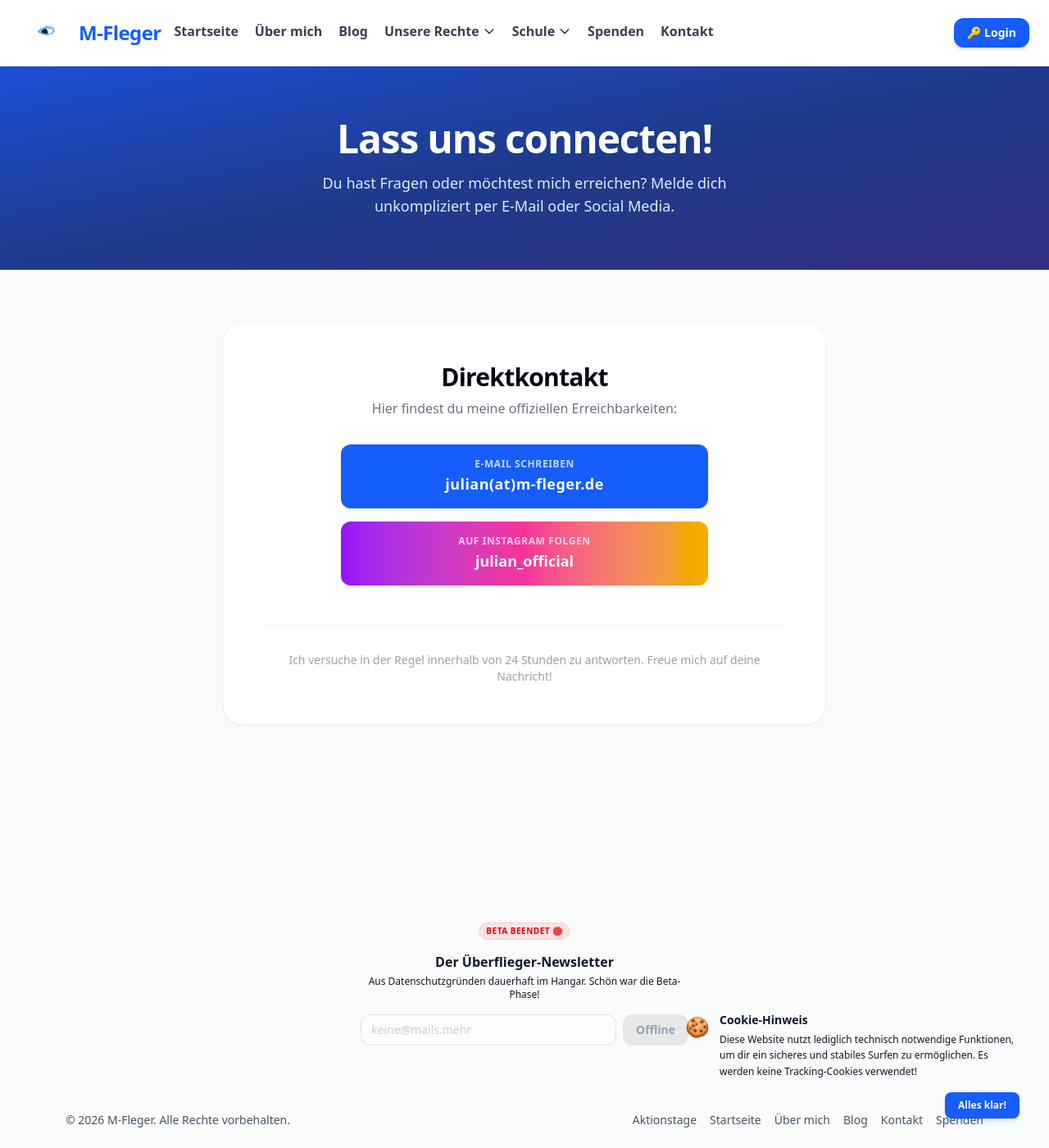
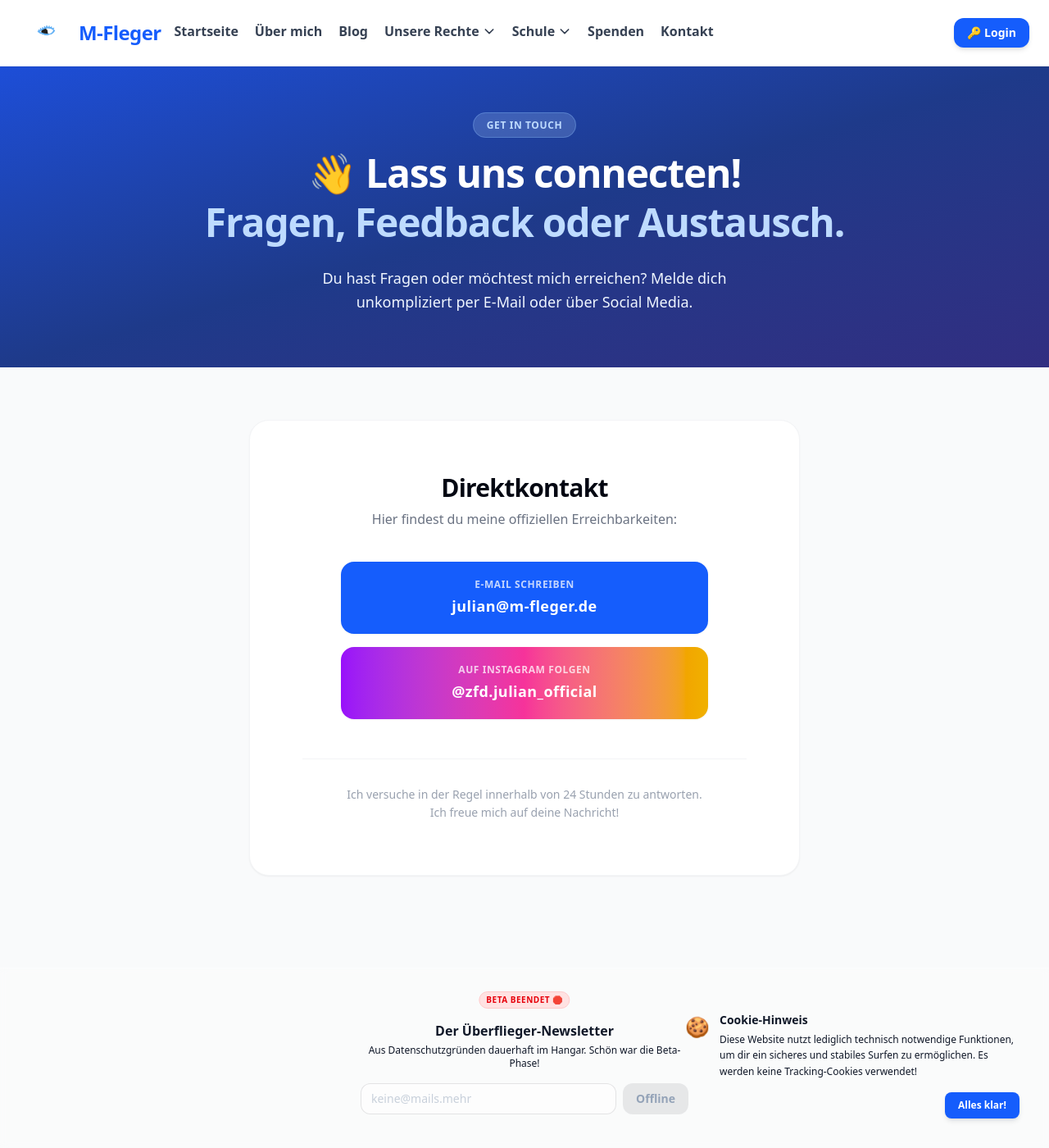
Before and after one commit to julian13053/julian13053.github.io, a Jekyll site: the page built from kontakt.md, in a window 1280 px wide and 1400 px high. Shown: the whole window at 82% size. Built offline with Jekyll 4.4.1, drawn with Linux system fonts in a browser that asks for light colours.

Commit message:
Update kontakt.md

```diff
--- a/kontakt.md
+++ b/kontakt.md
@@ -8,49 +8,57 @@
     <meta name="viewport" content="width=device-width, initial-scale=1.0">
     <title>Kontakt - M-Fleger</title>
     <script src="https://cdn.jsdelivr.net/npm/@tailwindcss/browser@4"></script>
+    <style>
+        @keyframes fadeInUp {
+            from { opacity: 0; transform: translateY(20px); }
+            to { opacity: 1; transform: translateY(0); }
+        }
+        .animate-fade-in { animation: fadeInUp 0.8s ease-out forwards; }
+    </style>
 </head>
-<body class="bg-gray-50 text-gray-900 font-sans antialiased flex flex-col min-h-screen">
+<body class="bg-gray-50 text-gray-900 font-sans antialiased flex flex-col min-h-screen relative">
 
-    <!-- NAVIGATION -->
     <nav class="bg-white border-b border-gray-100 sticky top-0 z-50 shadow-xs">
         {% include navigation.html %}
     </nav>
 
-    <!-- HEADER -->
-    <header class="bg-gradient-to-br from-[#1d4ed8] via-[#1e3a8a] to-[#312e81] text-white py-12 md:py-16 px-4 text-center">
-        <div class="max-w-4xl mx-auto">
-            <h1 class="text-3xl md:text-5xl font-black tracking-tight mb-4">Lass uns connecten!</h1>
-            <p class="text-base md:text-lg text-blue-100 max-w-xl mx-auto">Du hast Fragen oder möchtest mich erreichen? Melde dich unkompliziert per E-Mail oder Social Media.</p>
+    <header class="bg-gradient-to-br from-[#1d4ed8] via-[#1e3a8a] to-[#312e81] text-white py-16 px-4 md:px-6 overflow-hidden">
+        <div class="max-w-4xl mx-auto text-center animate-fade-in">
+            <span class="bg-blue-200/20 text-blue-200 border border-blue-300/30 font-extrabold px-4 py-1.5 rounded-full text-xs uppercase tracking-wider">Get in Touch</span>
+            <h1 class="text-4xl md:text-5xl font-black tracking-tight mt-5 mb-6 leading-tight">
+                👋 Lass uns connecten!<br><span class="text-blue-200">Fragen, Feedback oder Austausch.</span>
+            </h1>
+            <p class="text-base md:text-lg text-blue-50 max-w-xl mx-auto leading-relaxed">
+                Du hast Fragen oder möchtest mich erreichen? Melde dich unkompliziert per E-Mail oder über Social Media.
+            </p>
         </div>
     </header>
 
-    <!-- MAIN CONTENT -->
-    <main class="max-w-3xl mx-auto px-4 py-10 md:py-16 flex-grow w-full">
-        <div class="bg-white border border-gray-100 p-6 md:p-12 rounded-2xl md:rounded-3xl shadow-xs text-center">
-            <h2 class="text-2xl md:text-3xl font-black text-gray-950 tracking-tight mb-2">Direktkontakt</h2>
-            <p class="text-gray-500 font-medium text-sm md:text-base mb-8">Hier findest du meine offiziellen Erreichbarkeiten:</p>
+    <main class="max-w-4xl mx-auto px-4 md:px-6 py-12 md:py-16 flex-grow w-full">
+        <div class="bg-white border border-gray-100 p-8 md:p-16 rounded-3xl shadow-xs text-center max-w-2xl mx-auto transition-all hover:border-blue-100">
+            <h2 class="text-3xl font-black text-gray-950 tracking-tight mb-2">Direktkontakt</h2>
+            <p class="text-gray-500 font-medium text-base mb-10">Hier findest du meine offiziellen Erreichbarkeiten:</p>
 
             <div class="space-y-4 max-w-md mx-auto">
-                <!-- E-Mail Button -->
-                <a href="mailto:julian@m-fleger.de" class="flex flex-col items-center justify-center bg-blue-600 text-white font-bold p-4 rounded-xl shadow-xs hover:bg-blue-700 transition-all no-underline w-full">
-                    <span class="text-xs uppercase tracking-wider opacity-75 mb-0.5">E-Mail schreiben</span>
-                    <span class="text-base md:text-lg tracking-wide">julian(at)m-fleger.de</span>
+                <a href="mailto:julian@m-fleger.de" class="flex flex-col items-center justify-center bg-blue-600 text-white font-bold p-5 rounded-2xl shadow-xs hover:bg-blue-700 transition-all no-underline w-full group">
+                    <span class="text-xs uppercase tracking-wider opacity-75 mb-1 transition-transform group-hover:scale-105">E-Mail schreiben</span>
+                    <span class="text-base md:text-lg tracking-wide">julian@m-fleger.de</span>
                 </a>
 
-                <!-- Instagram Button -->
-                <a href="https://www.instagram.com/zfd.julian_official" target="_blank" class="flex flex-col items-center justify-center bg-gradient-to-r from-purple-600 via-pink-500 to-yellow-500 text-white font-bold p-4 rounded-xl shadow-xs hover:opacity-90 transition-all no-underline w-full">
-                    <span class="text-xs uppercase tracking-wider opacity-75 mb-0.5">Auf Instagram folgen</span>
-                    <span class="text-base md:text-lg">julian_official</span>
+                <a href="https://www.instagram.com/zfd.julian_official" target="_blank" class="flex flex-col items-center justify-center bg-gradient-to-r from-purple-600 via-pink-500 to-yellow-500 text-white font-bold p-5 rounded-2xl shadow-xs hover:opacity-95 transition-all no-underline w-full group">
+                    <span class="text-xs uppercase tracking-wider opacity-75 mb-1 transition-transform group-hover:scale-105">Auf Instagram folgen</span>
+                    <span class="text-base md:text-lg tracking-wide">@zfd.julian_official</span>
                 </a>
             </div>
 
             <div class="mt-12 border-t border-gray-100 pt-8">
-                <p class="text-gray-400 text-xs md:text-sm">Ich versuche in der Regel innerhalb von 24 Stunden zu antworten. Freue mich auf deine Nachricht!</p>
+                <p class="text-gray-400 text-xs md:text-sm leading-relaxed">
+                    Ich versuche in der Regel innerhalb von 24 Stunden zu antworten.<br class="hidden sm:inline"> Ich freue mich auf deine Nachricht!
+                </p>
             </div>
         </div>
     </main>
 
-    <!-- FOOTER -->
     {% include footer.html %}
 
     {% include cookie-banner.html %}
```
